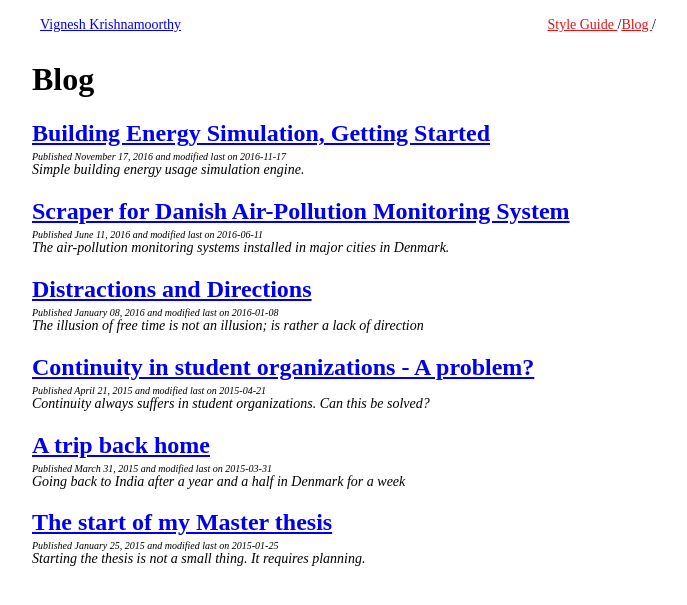
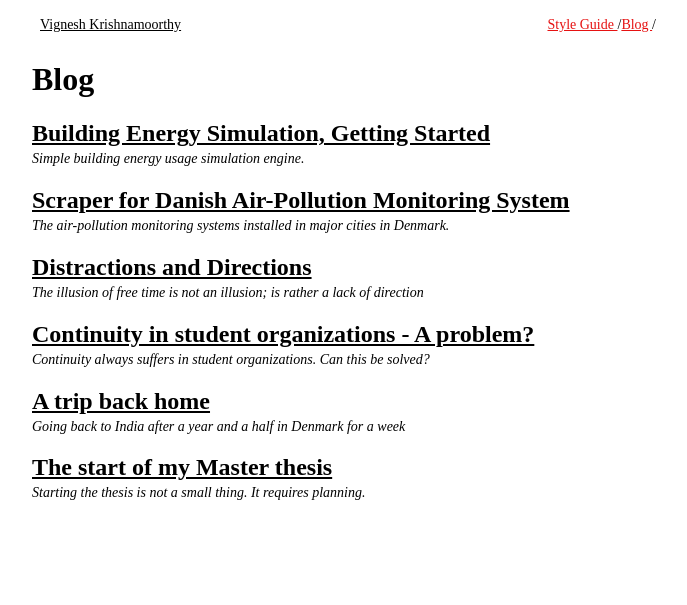
Before and after one commit to vignkri/vignkri.github.io, a Jekyll site: the page built from blog/index.md, in a window 1280 px wide. Shown: the top 605 px of the page, without its empty margins (292-979 px from the left). Built offline with Jekyll 4.4.1, drawn with Linux system fonts in a browser that asks for light colours; comment, search, counter and statistics services are not loaded.

Commit message:
Add colors for links to be of proper style.

```diff
--- a/_layouts/blog.html
+++ b/_layouts/blog.html
@@ -28,9 +28,6 @@
                         {{ post.title }}
                         </a>
                     </h2>
-                    <div id="dates">
-                        Published <time datetime="{{ post.date | date_to_xmlschema }}" itemprop="datePublished">{{ post.date | date: "%B %d, %Y" }}</time> and modified last on {{ post.modified }}
-                    </div>
                     <div id="excerpt">
                         {{ post.excerpt }}
                     </div>
--- a/_sass/common.scss
+++ b/_sass/common.scss
@@ -77,6 +77,7 @@ blockquote {
         margin-bottom: 4px
     }
 
+
     #excerpt {
         font-size: 14;
         font-style: italic;
@@ -87,3 +88,21 @@ blockquote {
         font-style: italic;
     }
 }
+
+// Links - Global
+
+a:link {
+    color: $unrd-links;
+}
+
+a:hover {
+    color: $hovr-links;
+}
+
+a:visited {
+    color: $read-links;
+}
+
+a:active {
+    color: $actv-links;
+}
--- a/_sass/variables.scss
+++ b/_sass/variables.scss
@@ -2,8 +2,13 @@
 $code-spacing: 0.30px;
 
 // Colors
-//  -- navigation
+// -- navigation
 $nav-bg: #ffffff;
 $nav-fcolor: #e61212;
-//  -- highlighter/blockquote colors
+// -- highlighter/blockquote colors
 $code-bg: #b5c3c3;
+// -- links
+$actv-links: #e61212;
+$hovr-links: #e61212;
+$unrd-links: #000000;
+$read-links: #3c5d5d;
```
